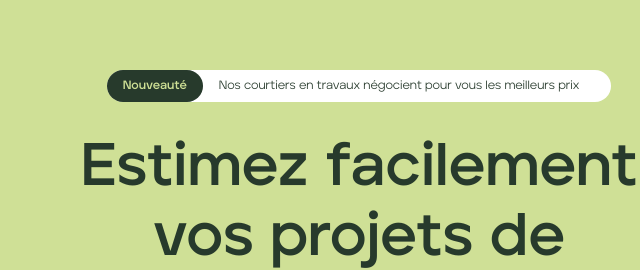
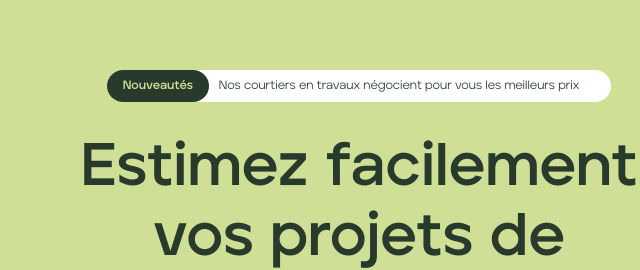
Before and after one commit to TornatoreTristan/alva, an Astro site: page / in a window 1280 px wide. Shown: the part 145-415 px from the top of the page, 281-921 px from the left. Built offline with nearby package versions, Linux system fonts and the light colour scheme; Astro itself is replaced by a stand-in of ours.

Commit message:
test: prod

```diff
--- a/src/pages/index.astro
+++ b/src/pages/index.astro
@@ -9,7 +9,7 @@ import { Button } from '@/components/ui/button';
 			<div class="w-1/2 mx-auto text-center">
 				<div>
 					<div class="bg-white rounded-full pl-28 pr-8 py-2 inline-block text-xs mb-8 relative">
-						<span class="font-bold py-2 px-4 absolute top-0 left-0 bg-primary text-secondary rounded-full">Nouveauté</span>
+						<span class="font-bold py-2 px-4 absolute top-0 left-0 bg-primary text-secondary rounded-full">Nouveautés</span>
 						<p> Nos courtiers en travaux négocient pour vous les meilleurs prix</p>
 					</div>
 				</div>
```
